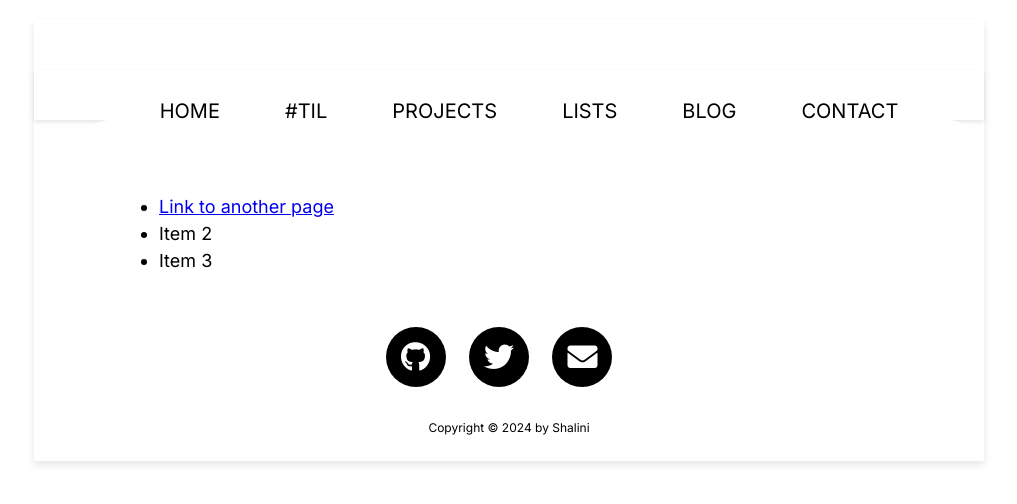
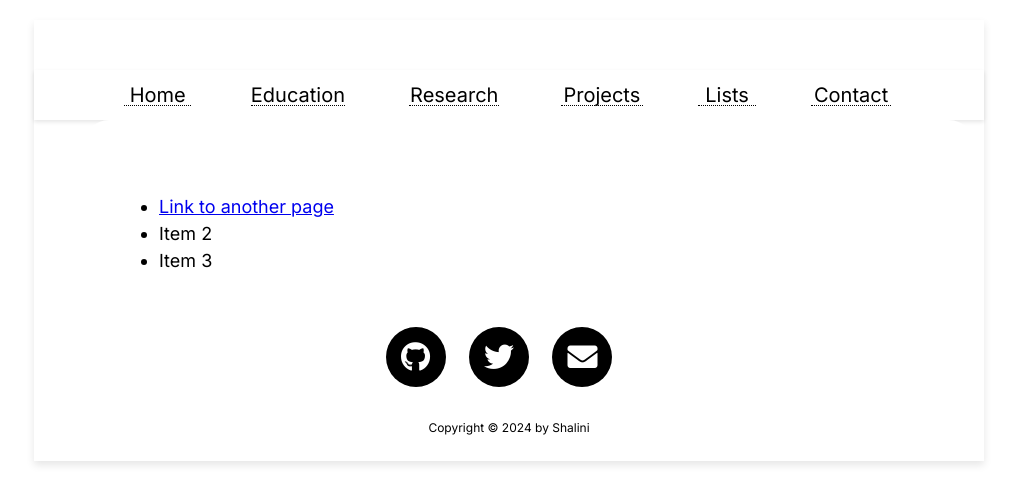
Before and after one commit to shalinis602/shalinis602.github.io, a Jekyll site: the page built from pages/education.md, in a window 1280 px wide. Shown: the top 504 px of the page, without its empty margins (131-1148 px from the left). Built offline with Jekyll 4.4.1, drawn with Linux system fonts in a browser that asks for light colours.

Commit message:
Add Education, Research pages and underline

```diff
--- a/_includes/header.html
+++ b/_includes/header.html
@@ -1,10 +1,10 @@
 <div id="menu">
     	<ul>
-            <li><a href="/">HOME</a></li>
-            <li><a href="/pages/til.html">#TIL</a></li>
-            <li><a href="https://github.com/shalinis602">PROJECTS</a></li>
-            <li><a href="/pages/lists.html">LISTS</a></li>
-            <li><a href="/pages/blog.html">BLOG</a></li>
-            <li><a href="/pages/contact.html">CONTACT</a></li>
+            <li><a href="/">Home</a></li>
+            <li><a href="/pages/education.html">Education</a></li>
+            <li><a href="/pages/research.html">Research</a></li>
+            <li><a href="https://github.com/shalinis602">Projects</a></li>
+            <li><a href="/pages/lists.html">Lists</a></li>
+            <li><a href="/pages/contact.html">Contact</a></li>
         </ul>
 </div>
--- a/css/my.css
+++ b/css/my.css
@@ -32,8 +32,9 @@ body {
 
 /* Styling for menu items */
 #menu ul  {
-    list-style: none;
     display: inline-block;
+    margin: 0;
+    padding: 0;
 }
 
 #menu ul li {
@@ -55,6 +56,7 @@ body {
     color: black;
     position: relative;
     transition: background-color 0.3s ease; /* Smooth transition for hover effect */
+    line-height: 30px;
 }
 
 /* Add a border-bottom indicator for each menu item */
@@ -62,14 +64,19 @@ body {
     content: '';
     display: block;
     position: absolute;
-    width: 100%;
-    height: 1px;
+    width: 70%;
+    height: 5px;
+    bottom: 14px;
+    left: 15%; /* Adjust left position to center the underline */
+    border-bottom: 1px dotted black; /* Dotted Line */
     transition: background-color 0.3s ease; /* Smooth transition for visibility */
 }
 
 /* Hover effect for menu items */
 #menu ul li:hover::after {
-    width: 0; /* Hide the underline on hover */
+    width: 0%;
+    left: 50%;
+    border-color: transparent; /* Change color on hover */
 }
 
 /* Styling for menu item hover and current item */
@@ -101,10 +108,6 @@ body {
     background: white; /* Background color */
     border-radius: 25px;
     margin-left: 50px;
-}
-
-/* Paragraph styling */
-#intro {
     color: black; /* Paragraph text color */
     font-size: 18px; /* Paragraph font size */
 }
--- a/pages/til.md
+++ b/pages/education.md
@@ -1,6 +1,6 @@
 ---
 layout: default
-permalink: /pages/til.html
+permalink: /pages/education.html
 title: Today I Learned
 ---
 
```
Also changed, not shown: pages/blog.md (deleted, +0 -8 lines), pages/research.md (added, +8 -0 lines), 9 other files.
